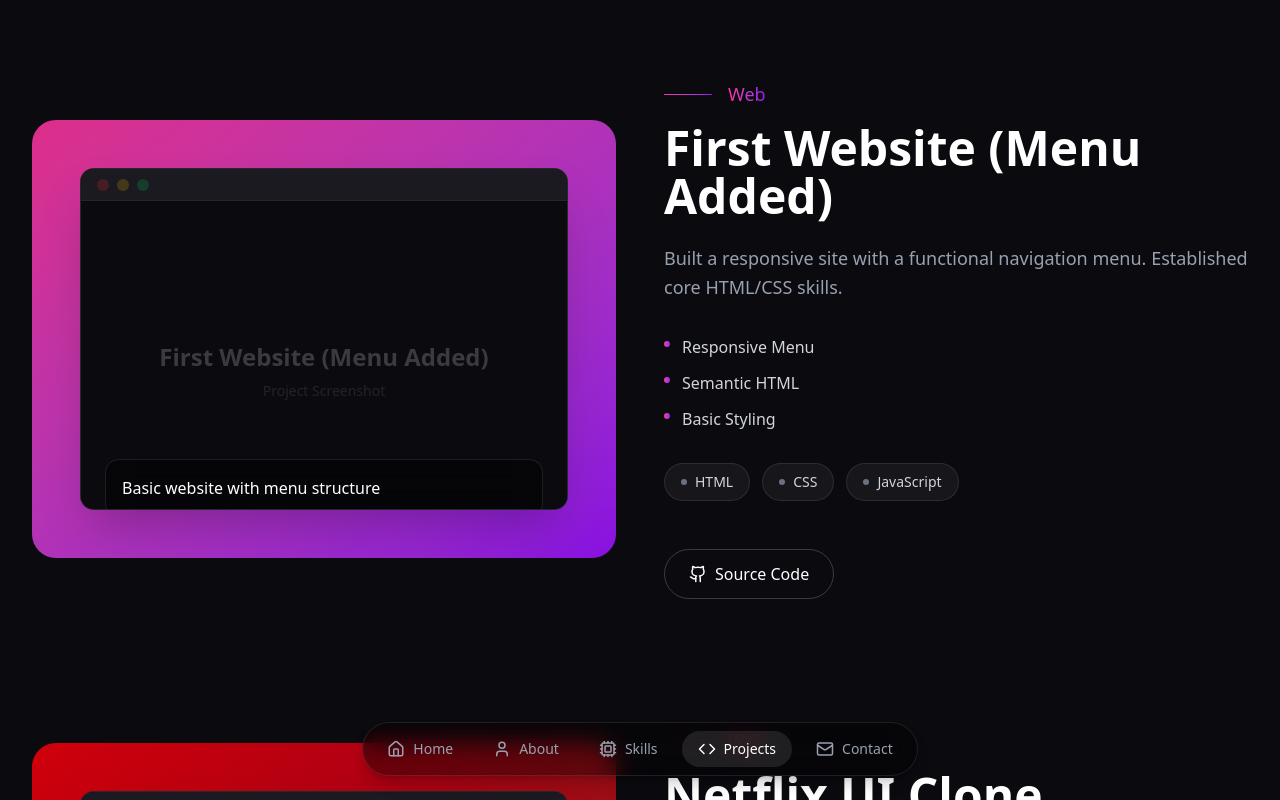
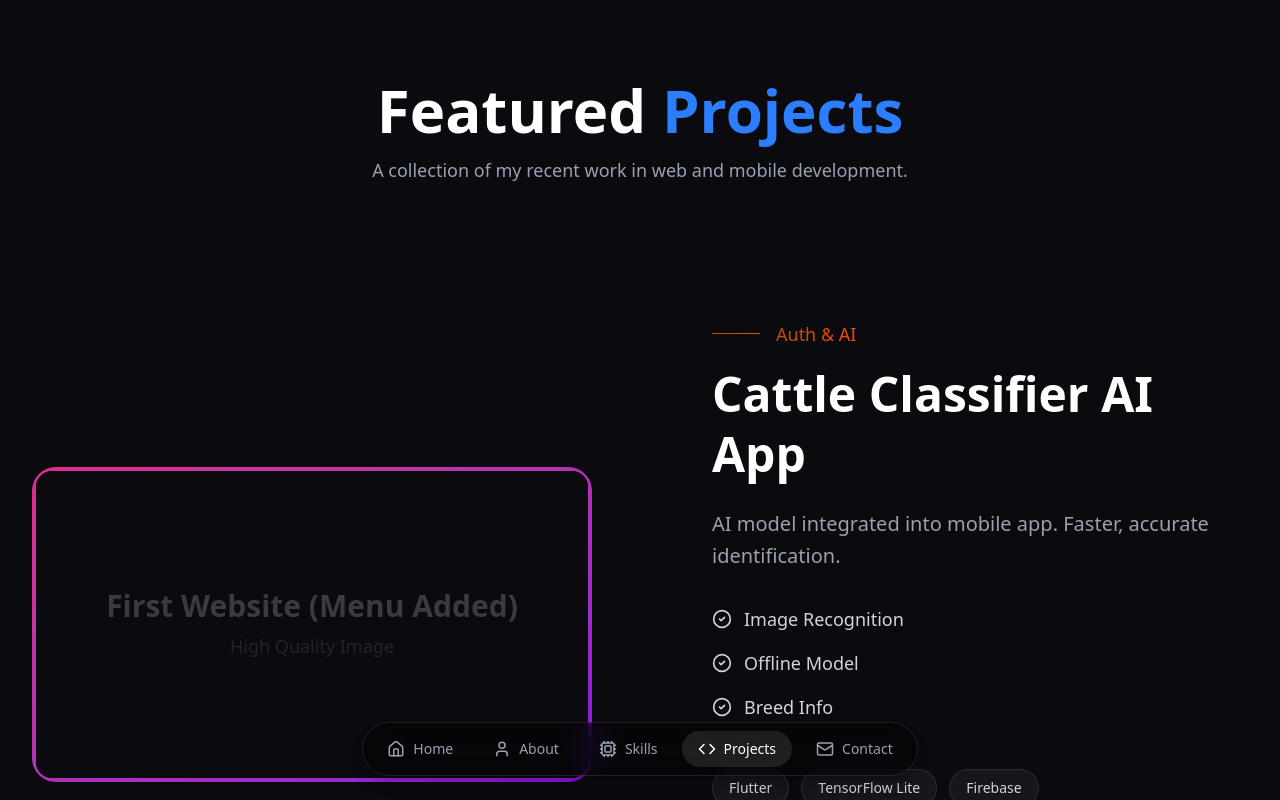
Before and after one commit to BarathDevLab/portfolio-v2, a Next.js app: page /projects in a window 1280 px wide. Shown: the top 800 px of the page. Built offline with nearby package versions, Linux system fonts and the light colour scheme.

Commit message:
refactor: enhance ProjectsSection with improved project image handling and active project state management

```diff
--- a/src/components/sections/ProjectsSection.tsx
+++ b/src/components/sections/ProjectsSection.tsx
@@ -1,6 +1,6 @@
 "use client";
-import React, { useRef } from "react";
-import { motion, AnimatePresence } from "framer-motion";
+import React, { useState, useRef, useEffect } from "react";
+import { motion, AnimatePresence, useInView } from "framer-motion";
 import { useScrollAnimation } from "@/hooks/useScrollAnimation";
 import { ExternalLink, Github, FileText, CheckCircle2 } from "lucide-react";
 import ParallaxImage from "@/components/ui/ParallaxImage";
@@ -221,89 +221,119 @@ const projects: Project[] = [
   },
 ];
 
+const ProjectImage = ({
+  project,
+  setActiveProject,
+}: {
+  project: Project;
+  setActiveProject: (p: Project) => void;
+}) => {
+  const ref = useRef(null);
+  const isInView = useInView(ref, { margin: "-50% 0px -50% 0px" });
+
+  useEffect(() => {
+    if (isInView) {
+      setActiveProject(project);
+    }
+  }, [isInView, project, setActiveProject]);
+
+  return (
+    <div ref={ref} className="h-screen flex items-center justify-center p-8">
+      <div
+        className={`relative w-full aspect-square md:aspect-video rounded-3xl overflow-hidden bg-linear-to-br ${project.gradient} p-1 group transition-all duration-500`}
+      >
+        <div className="absolute inset-0 bg-black/10 group-hover:bg-transparent transition-colors duration-500" />
+        <div className="w-full h-full bg-[#0f0f14] rounded-2xl overflow-hidden relative">
+          {/* Image Placeholder - Replace with Next.js Image */}
+          <div className="relative w-full h-full bg-[#0a0a0f] flex items-center justify-center group-hover:scale-105 transition-transform duration-700">
+            <div className="text-center p-6">
+              <h3 className="text-3xl font-bold text-white/20 mb-2">
+                {project.title}
+              </h3>
+              <p className="text-white/10 text-lg">High Quality Image</p>
+            </div>
+          </div>
+        </div>
+      </div>
+    </div>
+  );
+};
+
 const ProjectsSection = () => {
   const sectionRef = useRef<HTMLElement>(null);
   useScrollAnimation(sectionRef);
+  const [activeProject, setActiveProject] = useState<Project>(projects[0]);
 
   return (
     <section
       id="projects"
       ref={sectionRef}
-      className="py-20 px-4 md:px-8 bg-[#0a0a0f] min-h-screen"
+      className="bg-[#0a0a0f] min-h-screen"
     >
-      <div className="max-w-7xl mx-auto space-y-32">
-        {projects.map((project, index) => (
-          <motion.div
-            key={project.id}
-            initial={{ opacity: 0, y: 50 }}
-            whileInView={{ opacity: 1, y: 0 }}
-            viewport={{ once: true, margin: "-100px" }}
-            transition={{ duration: 0.6 }}
-            className="grid grid-cols-1 lg:grid-cols-2 gap-12 items-center"
-          >
-            {/* Visual Side (Image) */}
-            <div
-              className={`relative aspect-4/3 rounded-3xl overflow-hidden bg-linear-to-br ${project.gradient} p-8 md:p-12 group`}
+      <div className="pt-20 pb-10 text-center px-4">
+        <h2 className="text-4xl md:text-6xl font-bold text-white mb-4">
+          Featured <span className="text-blue-500">Projects</span>
+        </h2>
+        <p className="text-gray-400 text-lg max-w-2xl mx-auto">
+          A collection of my recent work in web and mobile development.
+        </p>
+      </div>
+
+      <div className="max-w-7xl mx-auto grid grid-cols-1 lg:grid-cols-2 gap-8">
+        {/* Left Column: Scrollable Images */}
+        <div className="flex flex-col">
+          {projects.map((project) => (
+            <ProjectImage
+              key={project.id}
+              project={project}
+              setActiveProject={setActiveProject}
+            />
+          ))}
+        </div>
+
+        {/* Right Column: Sticky Content */}
+        <div className="hidden lg:flex h-screen sticky top-0 items-center justify-center p-8">
+          <AnimatePresence mode="wait">
+            <motion.div
+              key={activeProject.id}
+              initial={{ opacity: 0, x: 20 }}
+              animate={{ opacity: 1, x: 0 }}
+              exit={{ opacity: 0, x: -20 }}
+              transition={{ duration: 0.4 }}
+              className="space-y-8 w-full max-w-lg"
             >
-              <div className="absolute inset-0 bg-black/10 group-hover:bg-transparent transition-colors duration-500" />
-
-              {/* Mock Browser/App Window */}
-              <div className="w-full h-full bg-[#0f0f14] rounded-xl shadow-2xl overflow-hidden border border-white/10 relative transform group-hover:scale-[1.02] transition-transform duration-500">
-                {/* Header Bar */}
-                <div className="h-8 bg-[#1a1a20] border-b border-white/5 flex items-center px-4 gap-2">
-                  <div className="w-3 h-3 rounded-full bg-red-500/20" />
-                  <div className="w-3 h-3 rounded-full bg-yellow-500/20" />
-                  <div className="w-3 h-3 rounded-full bg-green-500/20" />
-                </div>
-
-                {/* Image Placeholder */}
-                <div className="relative w-full h-full bg-[#0a0a0f] flex items-center justify-center group-hover:bg-[#0f0f14] transition-colors">
-                  {/* If you have actual images, use Next.js Image here. For now, text/icon placeholder */}
-                  <div className="text-center p-6">
-                    <h3 className="text-2xl font-bold text-white/20 mb-2">
-                      {project.title}
-                    </h3>
-                    <p className="text-white/10 text-sm">Project Screenshot</p>
-                  </div>
-                  {/* Overlay Content similar to reference image */}
-                  <div className="absolute bottom-6 left-6 right-6">
-                    <div className="bg-black/40 backdrop-blur-md border border-white/10 p-4 rounded-xl">
-                      <p className="text-white font-medium">
-                        {project.shortDesc}
-                      </p>
-                    </div>
-                  </div>
-                </div>
-              </div>
-            </div>
-
-            {/* Content Side */}
-            <div className="space-y-8">
               <div>
                 <div className="flex items-center gap-4 mb-4">
                   <div
-                    className={`h-px w-12 bg-linear-to-r ${project.gradient}`}
+                    className={`h-px w-12 bg-linear-to-r ${activeProject.gradient}`}
                   />
                   <span
-                    className={`text-lg font-medium bg-clip-text text-transparent bg-linear-to-r ${project.gradient}`}
+                    className={`text-lg font-medium bg-clip-text text-transparent bg-linear-to-r ${activeProject.gradient}`}
                   >
-                    {project.category}
+                    {activeProject.category}
                   </span>
                 </div>
-                <h2 className="text-4xl md:text-5xl font-bold text-white mb-6">
-                  {project.title}
+                <h2 className="text-5xl font-bold text-white mb-6 leading-tight">
+                  {activeProject.title}
                 </h2>
-                <p className="text-gray-400 text-lg leading-relaxed">
-                  {project.fullDesc.solution} {project.fullDesc.impact}
+                <p className="text-gray-400 text-xl leading-relaxed">
+                  {activeProject.fullDesc.solution}{" "}
+                  {activeProject.fullDesc.impact}
                 </p>
               </div>
 
               {/* Features List */}
-              <ul className="space-y-3">
-                {project.features.map((feature, i) => (
-                  <li key={i} className="flex items-start gap-3 text-gray-300">
-                    <span
-                      className={`mt-1.5 w-1.5 h-1.5 rounded-full bg-linear-to-r ${project.gradient}`}
+              <ul className="space-y-4">
+                {activeProject.features.map((feature, i) => (
+                  <li
+                    key={i}
+                    className="flex items-center gap-3 text-gray-300 text-lg"
+                  >
+                    <CheckCircle2
+                      className={`text-${
+                        activeProject.gradient.split("-")[1]
+                      }-500`}
+                      size={20}
                     />
                     {feature}
                   </li>
@@ -311,41 +341,39 @@ const ProjectsSection = () => {
               </ul>
 
               {/* Tech Stack */}
-              <div className="flex flex-wrap gap-3">
-                {project.tech.map((t, i) => (
+              <div className="flex flex-wrap gap-3 pt-4">
+                {activeProject.tech.map((t, i) => (
                   <span
                     key={i}
-                    className="px-4 py-2 rounded-full bg-white/5 border border-white/10 text-sm text-gray-300 hover:bg-white/10 transition-colors flex items-center gap-2"
+                    className="px-4 py-2 rounded-full bg-white/5 border border-white/10 text-sm text-gray-300 hover:bg-white/10 transition-colors"
                   >
-                    {/* Simple dot for tech icon placeholder */}
-                    <span className="w-1.5 h-1.5 rounded-full bg-gray-500" />
                     {t}
                   </span>
                 ))}
               </div>
 
               {/* Action Buttons */}
-              <div className="flex flex-wrap gap-4 pt-4">
-                {project.links.demo && (
+              <div className="flex flex-wrap gap-4 pt-8">
+                {activeProject.links.demo && (
                   <a
-                    href={project.links.demo}
-                    className="px-6 py-3 bg-white text-black rounded-full font-medium hover:bg-gray-200 transition-colors flex items-center gap-2"
+                    href={activeProject.links.demo}
+                    className="px-8 py-4 bg-white text-black rounded-full font-bold hover:bg-gray-200 transition-colors flex items-center gap-2"
                   >
-                    <ExternalLink size={18} /> Live Demo
+                    <ExternalLink size={20} /> Live Demo
                   </a>
                 )}
-                {project.links.github && (
+                {activeProject.links.github && (
                   <a
-                    href={project.links.github}
-                    className="px-6 py-3 bg-transparent border border-white/20 text-white rounded-full font-medium hover:bg-white/10 transition-colors flex items-center gap-2"
+                    href={activeProject.links.github}
+                    className="px-8 py-4 bg-transparent border border-white/20 text-white rounded-full font-bold hover:bg-white/10 transition-colors flex items-center gap-2"
                   >
-                    <Github size={18} /> Source Code
+                    <Github size={20} /> Source Code
                   </a>
                 )}
               </div>
-            </div>
-          </motion.div>
-        ))}
+            </motion.div>
+          </AnimatePresence>
+        </div>
       </div>
     </section>
   );
```
